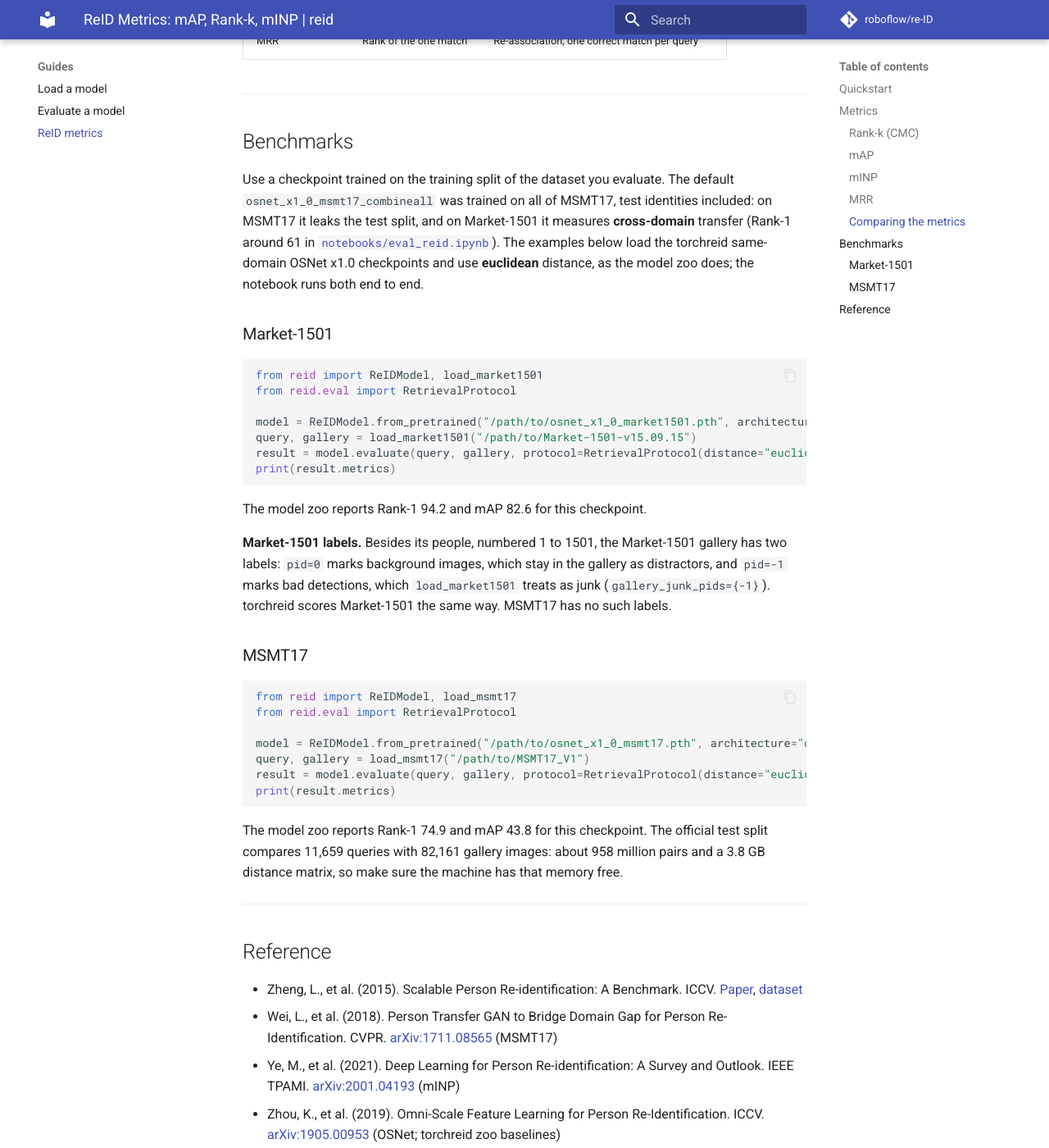
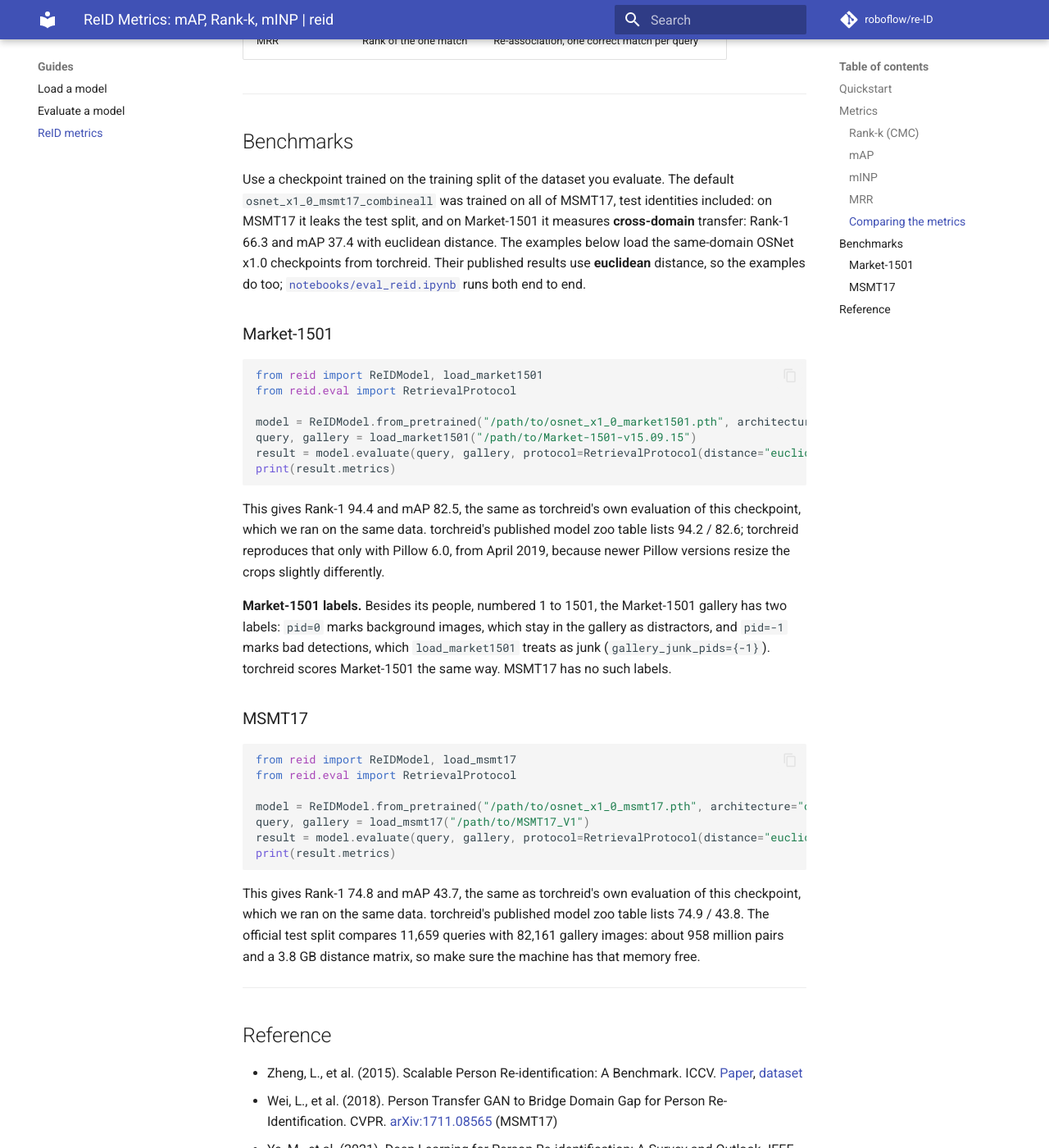
Before and after one commit to roboflow/re-ID, an MkDocs documentation site: the page built from docs/learn/metrics.md, in a window 1280 px wide and 1400 px high, scrolled down 3359 px. Shown: the whole window at 82% size. Built offline with MkDocs 1.6.1 and Material for MkDocs 9.7.7, drawn with Linux system fonts in a browser that asks for light colours; comment, search, counter and statistics services are not loaded.

Commit message:
Report reid's own benchmark numbers, matched against torchreid
The metrics page and the notebook quoted the model zoo table and, for
the default model, an unsourced "Rank-1 around 61". They now give what
reid measures with the current code, euclidean distance as the
checkpoints' published results use: default model on Market-1501 66.3 /
37.4, Market-trained 94.4 / 82.5, MSMT17-trained 74.8 / 43.7. Running
torchreid's own evaluation on the same checkpoints and data gives the
same numbers, and the notebook prints them next to reid's. The metrics
page notes the zoo's 94.2 / 82.6 for Market-1501, which torchreid
reproduces only with Pillow 6.0. The notebook installs reid>=0.1.0.dev1,
the first release with evaluation protocols, and no unused packages.

Co-Authored-By: Claude Opus 5.5 <noreply@anthropic.com>

````diff
--- a/docs/learn/metrics.md
+++ b/docs/learn/metrics.md
@@ -111,7 +111,7 @@ With exactly one correct match, average precision equals the reciprocal rank, so
 
 ## Benchmarks
 
-Use a checkpoint trained on the training split of the dataset you evaluate. The default `osnet_x1_0_msmt17_combineall` was trained on all of MSMT17, test identities included: on MSMT17 it leaks the test split, and on Market-1501 it measures **cross-domain** transfer (Rank-1 around 61 in [`notebooks/eval_reid.ipynb`](https://github.com/roboflow/re-ID/blob/main/notebooks/eval_reid.ipynb)). The examples below load the torchreid same-domain OSNet x1.0 checkpoints and use **euclidean** distance, as the model zoo does; the notebook runs both end to end.
+Use a checkpoint trained on the training split of the dataset you evaluate. The default `osnet_x1_0_msmt17_combineall` was trained on all of MSMT17, test identities included: on MSMT17 it leaks the test split, and on Market-1501 it measures **cross-domain** transfer: Rank-1 66.3 and mAP 37.4 with euclidean distance. The examples below load the same-domain OSNet x1.0 checkpoints from torchreid. Their published results use **euclidean** distance, so the examples do too; [`notebooks/eval_reid.ipynb`](https://github.com/roboflow/re-ID/blob/main/notebooks/eval_reid.ipynb) runs both end to end.
 
 ### Market-1501
 
@@ -125,7 +125,7 @@ result = model.evaluate(query, gallery, protocol=RetrievalProtocol(distance="euc
 print(result.metrics)
 ```
 
-The model zoo reports Rank-1 94.2 and mAP 82.6 for this checkpoint.
+This gives Rank-1 94.4 and mAP 82.5, the same as torchreid's own evaluation of this checkpoint, which we ran on the same data. torchreid's published model zoo table lists 94.2 / 82.6; torchreid reproduces that only with Pillow 6.0, from April 2019, because newer Pillow versions resize the crops slightly differently.
 
 **Market-1501 labels.** Besides its people, numbered 1 to 1501, the Market-1501 gallery has two labels: `pid=0` marks background images, which stay in the gallery as distractors, and `pid=-1` marks bad detections, which `load_market1501` treats as junk (`gallery_junk_pids={-1}`). torchreid scores Market-1501 the same way. MSMT17 has no such labels.
 
@@ -141,7 +141,7 @@ result = model.evaluate(query, gallery, protocol=RetrievalProtocol(distance="euc
 print(result.metrics)
 ```
 
-The model zoo reports Rank-1 74.9 and mAP 43.8 for this checkpoint. The official test split compares 11,659 queries with 82,161 gallery images: about 958 million pairs and a 3.8 GB distance matrix, so make sure the machine has that memory free.
+This gives Rank-1 74.8 and mAP 43.7, the same as torchreid's own evaluation of this checkpoint, which we ran on the same data. torchreid's published model zoo table lists 74.9 / 43.8. The official test split compares 11,659 queries with 82,161 gallery images: about 958 million pairs and a 3.8 GB distance matrix, so make sure the machine has that memory free.
 
 ---
 
````
Also changed, not shown: 1 other file.
